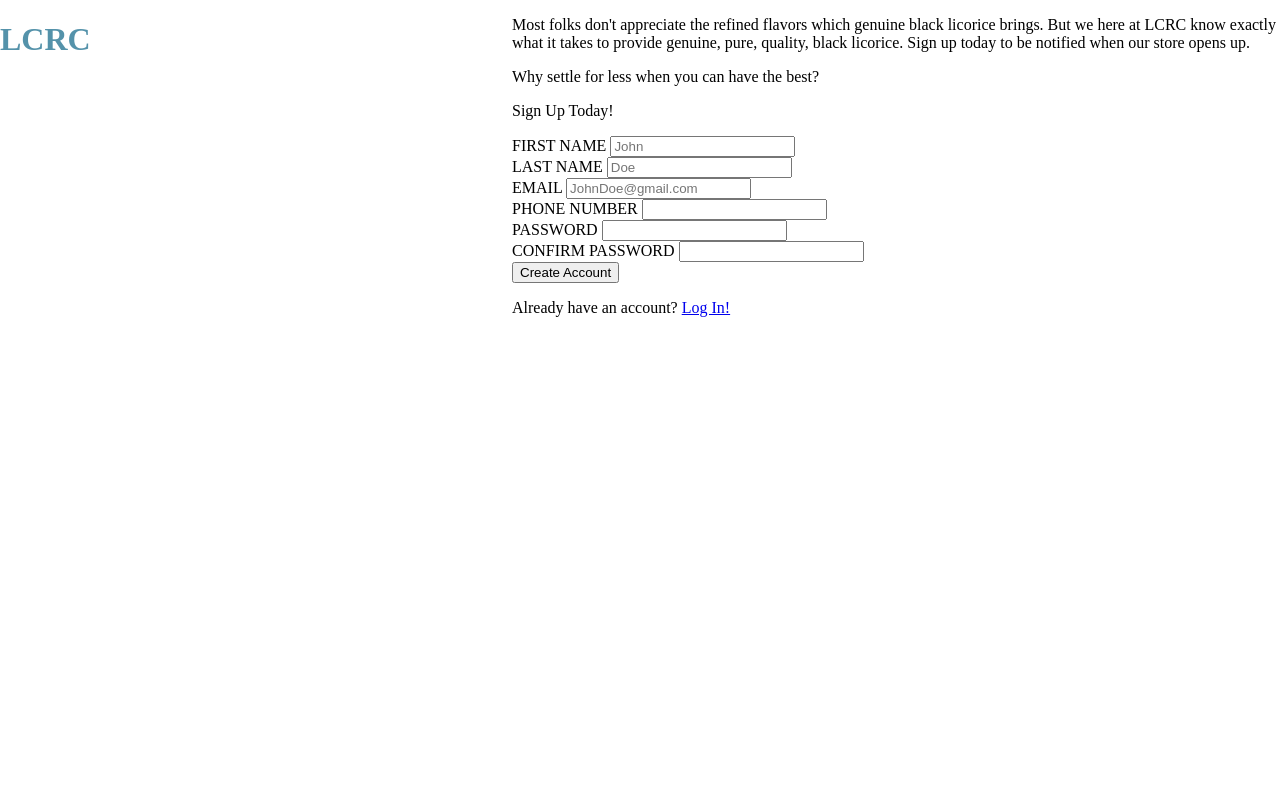
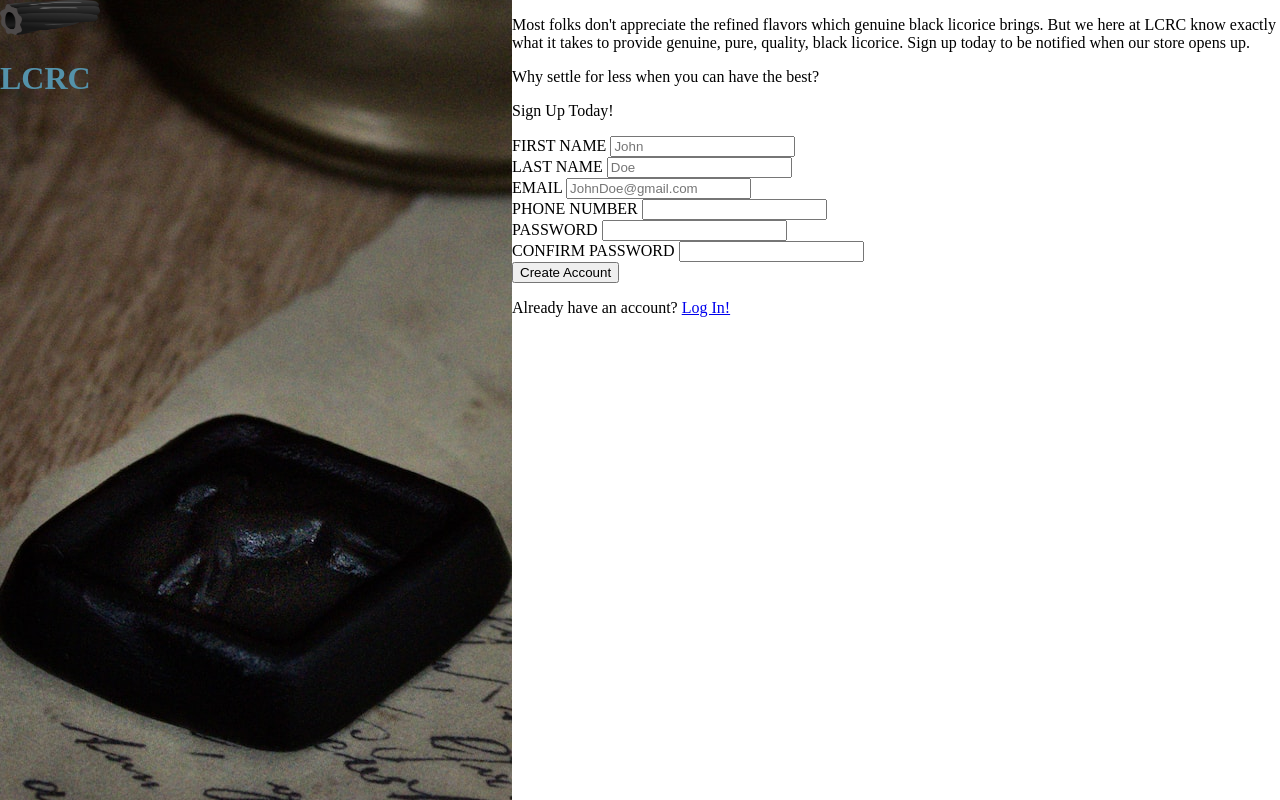
Before and after one commit to Accellerant/Refresher-SignUp_Form, a plain HTML site: page index.html in a window 1280 px wide. Drawn offline with Linux system fonts and the light colour scheme.

Commit message:
Added Images & Styled Body

```diff
--- a/index.html
+++ b/index.html
@@ -11,8 +11,12 @@
     </head>
 
     <body>
-        <div class="logo">
-            <h1>LCRC</h1>
+        <div class="logoContainer">
+            <div class="logo">
+                <img src="/images/logo.png" alt="Black Licorice Icon" class="icon">
+                <h1>LCRC</h1>
+            </div>
+
         </div>
 
 
--- a/style.css
+++ b/style.css
@@ -12,9 +12,18 @@ body {
     display: flex;
 }
 
-.logo {
+.logoContainer {
     width: 40vw;
+    background-image: url(/images/olga-vilkha-background.jpg);
+    background-position: 50% 35%;
 }
+
+.icon {
+    width: 100px;
+    height: 35px;
+}
+
+
 
 .data {
     width: 60vw;
```
Also changed, not shown: 1 other file.
